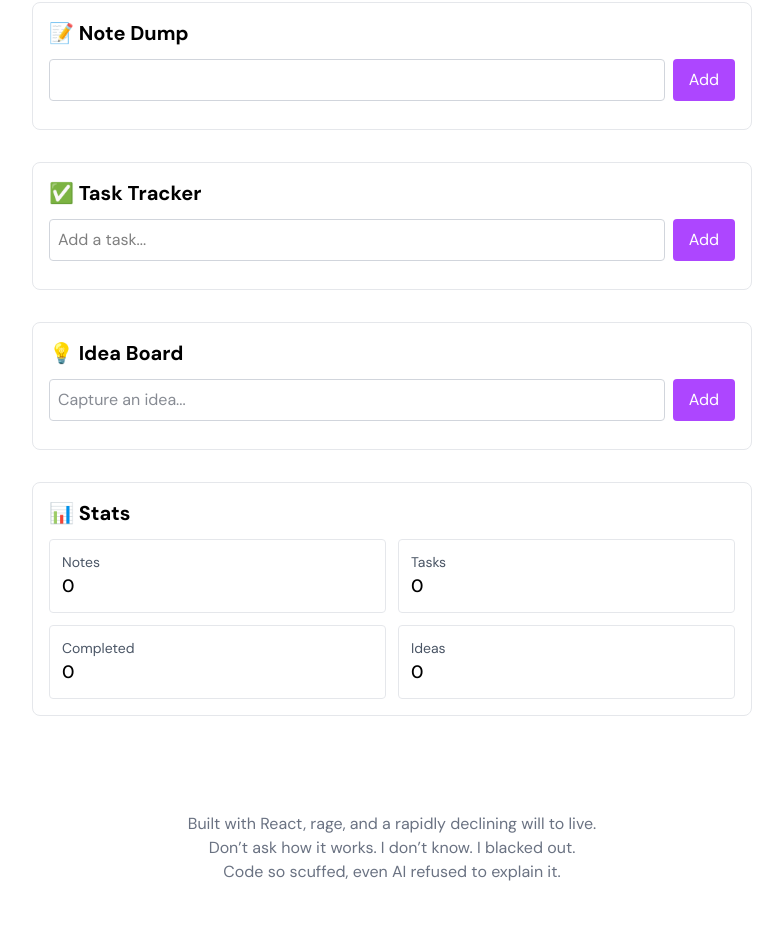
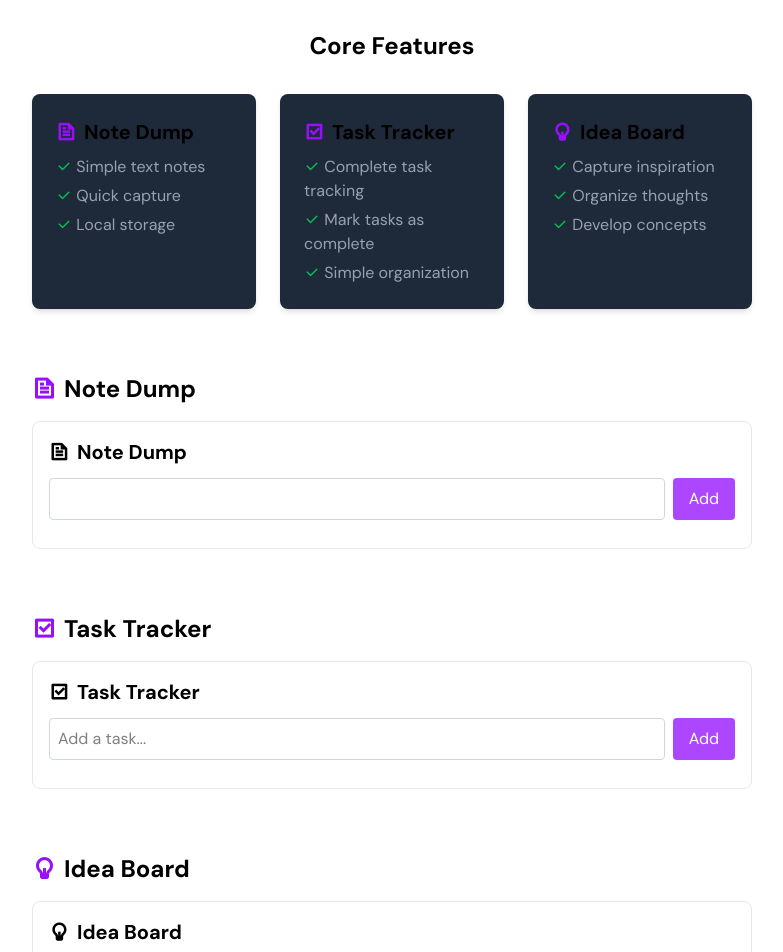
Before and after one commit to Manpreet113/BrainDump, a React (Vite) app: page / in a window 1280 px wide. Shown: the part 462-1414 px from the top of the page, without its empty margins (248-1031 px from the left). Before the commit the page ends 1370 px from the top, so only its background shows below. Built offline with nearby package versions, Linux system fonts and the light colour scheme.

Commit message:
Refactor component headers to use icons and update styles for improved layout and readability

```diff
--- a/src/App.jsx
+++ b/src/App.jsx
@@ -29,9 +29,9 @@ function App() {
               className="p-2 rounded-full hover:bg-purple-600 dark:hover:bg-purple-600 transition-colors"
             >
               {darkMode ? (
-                <i class="ri-sun-line"></i>
+                <i className="ri-sun-line"></i>
               ) : (
-                <i class="ri-moon-line"></i>
+                <i className="ri-moon-line"></i>
               )}
             </button>
             <button
@@ -43,9 +43,9 @@ function App() {
           </div>
         </div>
       </header>
-      <main className="max-w-3xl mx-auto p-6 pt-30 space-y-10">
-        <div className="text-center space-y-4">
-          <h2 className="text-4xl font-bold">
+      <main className="max-w-3xl mx-auto p-6 pt-35 space-y-16">
+        <div className="text-center space-y-5">
+          <h2 className="text-6xl font-bold">
             Declutter your mind, one dump at a time.
           </h2>
           <p className="text-lg text-gray-400">
@@ -61,19 +61,78 @@ function App() {
             Start Organizing Now
           </a>
         </div>
-        <div id="app" className="space-y-8">
+
+
+        <div className="space-y-8">
           <h3 className="text-2xl font-semibold text-center">Core Features</h3>
+          <div className="grid grid-cols-1 md:grid-cols-3 gap-6">
+            {/* Note Dump Card */}
+            <div className="card bg-gray-800  p-6 rounded-lg shadow-md">
+              <h4 className="text-xl font-semibold mb-2 flex items-center gap-2">
+                <i className="ri-file-text-line text-purple-600"></i> Note Dump
+              </h4>
+              <ul className="text-gray-400 space-y-1">
+                <li><i className="ri-check-line text-green-500"></i> Simple text notes</li>
+                <li><i className="ri-check-line text-green-500"></i> Quick capture</li>
+                <li><i className="ri-check-line text-green-500"></i> Local storage</li>
+              </ul>
+            </div>
+            {/* Task Tracker Card */}
+            <div className="card bg-gray-800  p-6 rounded-lg shadow-md">
+              <h4 className="text-xl font-semibold mb-2 flex items-center gap-2">
+                <i className="ri-checkbox-line text-purple-600"></i> Task Tracker
+              </h4>
+              <ul className="text-gray-400 space-y-1">
+                <li><i className="ri-check-line text-green-500"></i> Complete task tracking</li>
+                <li><i className="ri-check-line text-green-500"></i> Mark tasks as complete</li>
+                <li><i className="ri-check-line text-green-500"></i> Simple organization</li>
+              </ul>
+            </div>
+            {/* Idea Board Card */}
+            <div className="card bg-gray-800  p-6 rounded-lg shadow-md">
+              <h4 className="text-xl font-semibold mb-2 flex items-center gap-2">
+                <i className="ri-lightbulb-line text-purple-600"></i> Idea Board
+              </h4>
+              <ul className="text-gray-400 space-y-1">
+                <li><i className="ri-check-line text-green-500"></i> Capture inspiration</li>
+                <li><i className="ri-check-line text-green-500"></i> Organize thoughts</li>
+                <li><i className="ri-check-line text-green-500"></i> Develop concepts</li>
+              </ul>
+            </div>
+          </div>
+        </div>
+        <section id="note-dump" className="space-y-4">
+          <h3 className="text-2xl font-semibold flex items-center gap-2">
+            <i className="ri-file-text-line text-purple-600"></i> Note Dump
+          </h3>
+          <NoteDump />
+        </section>
 
-          <NoteDump />
+        <section id="task-tracker" className="space-y-4">
+          <h3 className="text-2xl font-semibold flex items-center gap-2">
+            <i className="ri-checkbox-line text-purple-600"></i> Task Tracker
+          </h3>
           <TaskTracker />
+        </section>
+
+        <section id="idea-board" className="space-y-4">
+          <h3 className="text-2xl font-semibold flex items-center gap-2">
+            <i className="ri-lightbulb-line text-purple-600"></i> Idea Board
+          </h3>
           <IdeaBoard />
+        </section>
 
+        {/* Stats Section */}
+        <section id="stats" className="space-y-4">
+          <h3 className="text-2xl font-semibold flex items-center gap-2">
+            <i className="ri-bar-chart-line text-purple-600"></i> Stats
+          </h3>
           <Stats />
-        </div>
+        </section>
       </main>
 
       {/* Footer */}
-      <footer className="mt-12 p-6 text-center text-gray-500">
+      <footer className="mt-12 border-t border-gray-600 p-6 text-center text-gray-500">
         <p>Built with React, rage, and a rapidly declining will to live.</p>
         <p>Don’t ask how it works. I don’t know. I blacked out.</p>
         <p>Code so scuffed, even AI refused to explain it.</p>
--- a/src/components/IdeaBoard.jsx
+++ b/src/components/IdeaBoard.jsx
@@ -38,7 +38,7 @@ function IdeaBoard() {
   return (
     <section className="border border-gray-200 dark:border-gray-700 rounded-lg p-4">
       <h2 className="text-xl font-semibold mb-3 flex items-center gap-2">
-        💡 Idea Board
+        <i className="ri-lightbulb-line"></i> Idea Board
       </h2>
       <div className="flex gap-2">
         <input
--- a/src/components/NoteDump.jsx
+++ b/src/components/NoteDump.jsx
@@ -38,7 +38,7 @@ function NoteDump() {
   return (
     <section className="border border-gray-200 dark:border-gray-700 rounded-lg p-4">
       <h2 className="text-xl font-semibold mb-3 flex items-center gap-2">
-        📝 Note Dump
+        <i className="ri-file-text-line"></i> Note Dump
       </h2>
       <div className="flex gap-2">
         <input
--- a/src/components/Stats.jsx
+++ b/src/components/Stats.jsx
@@ -11,7 +11,7 @@ function Stats() {
 
   return (
     <section className="border border-gray-200 dark:border-gray-700 rounded-lg p-4">
-      <h2 className="text-xl font-semibold mb-3 flex items-center gap-2">📊 Stats</h2>
+      <h2 className="text-xl font-semibold mb-3 flex items-center gap-2"><i className="ri-bar-chart-line"></i> Stats</h2>
       <div className="grid grid-cols-2 gap-3">
         <div className="p-3 backdrop-blur-lg dark:backdrop-blur-lg rounded border border-gray-200 dark:border-gray-700">
           <p className="text-sm text-gray-600 dark:text-gray-400">Notes</p>
--- a/src/components/TaskTracker.jsx
+++ b/src/components/TaskTracker.jsx
@@ -44,7 +44,7 @@ function TaskTracker() {
   return (
     <section className="border border-gray-200 dark:border-gray-700 rounded-lg p-4">
       <h2 className="text-xl font-semibold mb-3 flex items-center gap-2">
-        ✅ Task Tracker
+        <i className="ri-checkbox-line"></i> Task Tracker
       </h2>
       <div className="flex gap-2">
         <input
```
